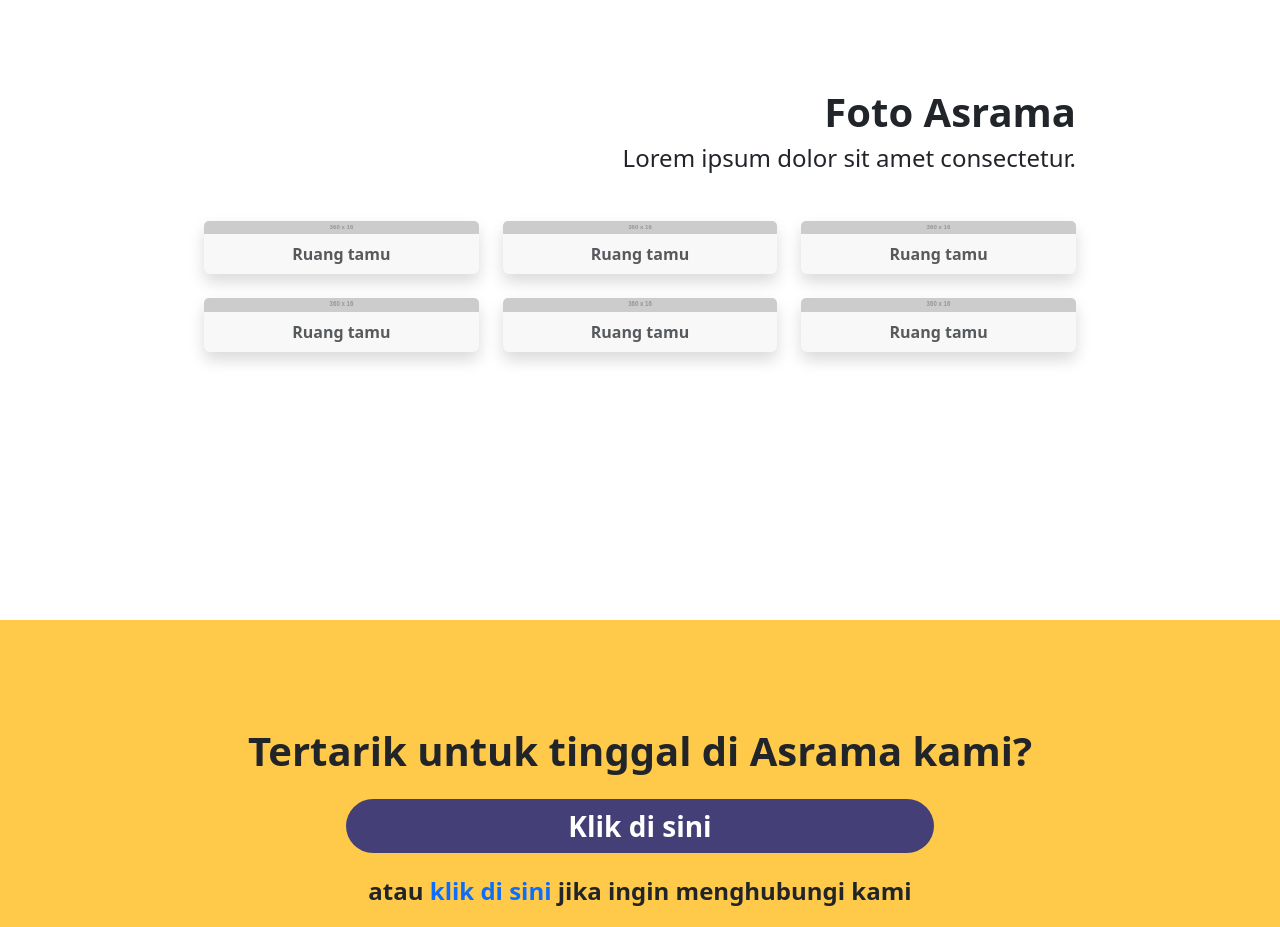
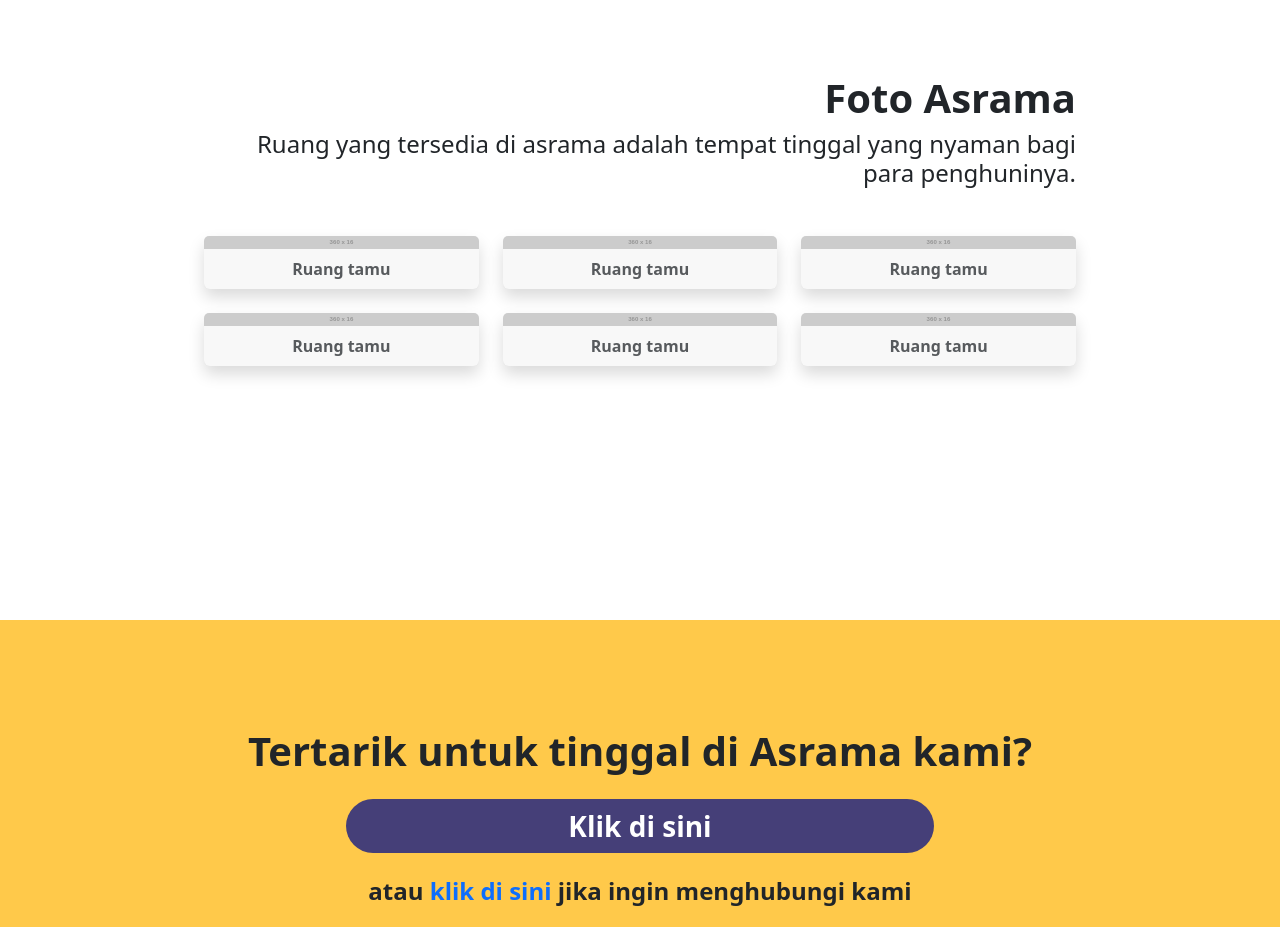
Before and after one commit to nurullidn/PAweb, a plain HTML site: page public_html/views/mahasiswa/pages/beranda.html in a window 1280 px wide. Shown: the part 1780-2707 px from the top of the page. Drawn offline with nearby package versions, Linux system fonts and the light colour scheme; placeholder pictures from the web are drawn by us.

Commit message:
Update beranda.html

```diff
--- a/public_html/views/mahasiswa/pages/beranda.html
+++ b/public_html/views/mahasiswa/pages/beranda.html
@@ -167,7 +167,7 @@
           </h1>
 
           <h4 data-aos="fade-left">
-            Lorem ipsum dolor sit amet consectetur.
+            Ruang yang tersedia di asrama adalah tempat tinggal yang nyaman bagi para penghuninya.
           </h4>
         </div>
 
```
